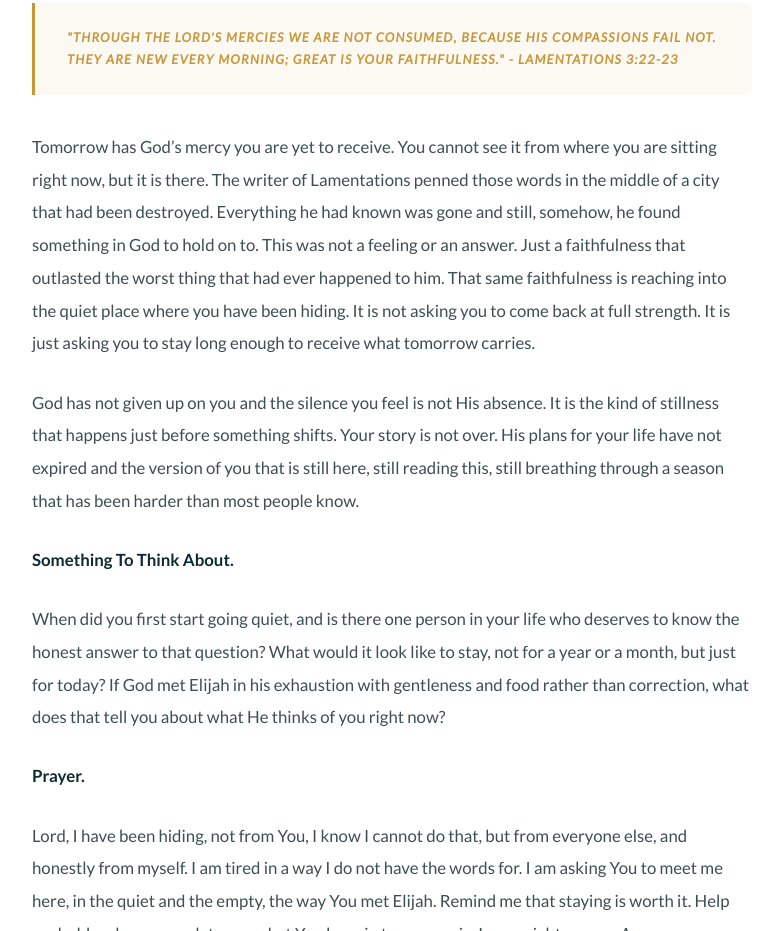
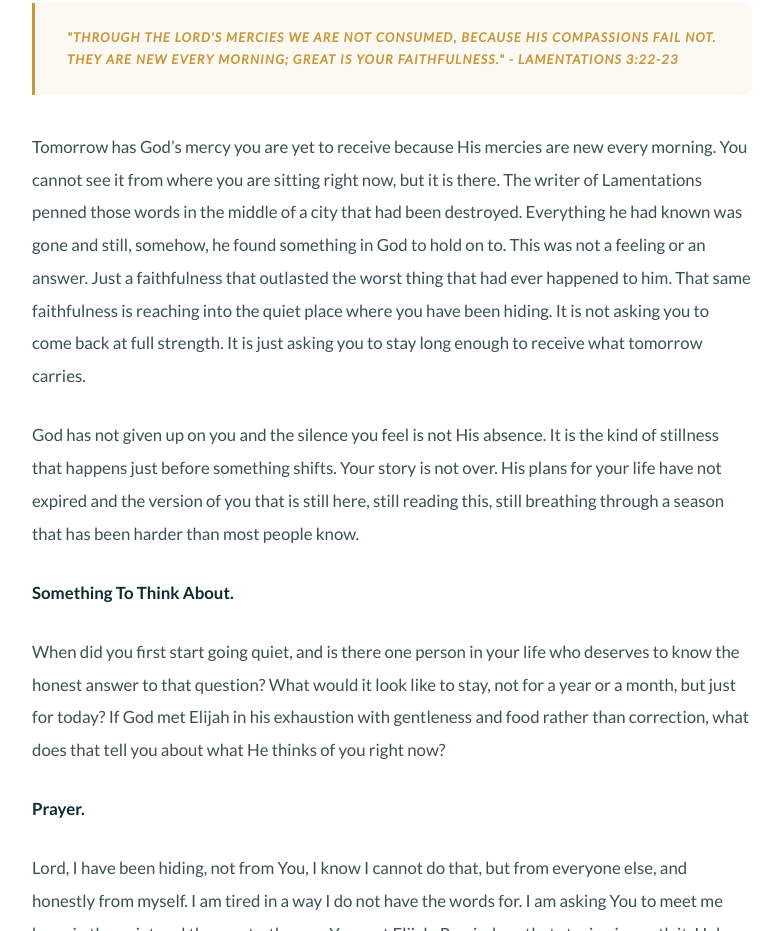
Before and after one commit to captainmavel-lgtm/mavelscorner, an Eleventy site: page src/_posts/2026-06-06-when-you-feel-like-giving-up-a-word-for-the-weary.md in a window 1280 px wide. Shown: the part 2299-3230 px from the top of the page, without its empty margins (248-1029 px from the left). Built offline with nearby package versions, Linux system fonts and the light colour scheme; Eleventy itself is replaced by a stand-in of ours; files that its build step writes are made by us from their sources; a web font is replaced by a local one.

Commit message:
Update Blog Posts “2026-06-06-when-you-feel-like-giving-up-a-word-for-the-weary”

```diff
--- a/src/_posts/2026-06-06-when-you-feel-like-giving-up-a-word-for-the-weary.md
+++ b/src/_posts/2026-06-06-when-you-feel-like-giving-up-a-word-for-the-weary.md
@@ -33,7 +33,7 @@ Staying is not always what people imagine it to be. It rarely looks like a break
 
 > *"Through the Lord's mercies we are not consumed, because His compassions fail not. They are new every morning; great is Your faithfulness." - Lamentations 3:22-23*
 
-Tomorrow has God’s mercy you are yet to receive. You cannot see it from where you are sitting right now, but it is there. The writer of Lamentations penned those words in the middle of a city that had been destroyed. Everything he had known was gone and still, somehow, he found something in God to hold on to. This was not a feeling or an answer. Just a faithfulness that outlasted the worst thing that had ever happened to him. That same faithfulness is reaching into the quiet place where you have been hiding. It is not asking you to come back at full strength. It is just asking you to stay long enough to receive what tomorrow carries.
+Tomorrow has God’s mercy you are yet to receive because His mercies are new every morning. You cannot see it from where you are sitting right now, but it is there. The writer of Lamentations penned those words in the middle of a city that had been destroyed. Everything he had known was gone and still, somehow, he found something in God to hold on to. This was not a feeling or an answer. Just a faithfulness that outlasted the worst thing that had ever happened to him. That same faithfulness is reaching into the quiet place where you have been hiding. It is not asking you to come back at full strength. It is just asking you to stay long enough to receive what tomorrow carries.
 
 God has not given up on you and the silence you feel is not His absence. It is the kind of stillness that happens just before something shifts. Your story is not over. His plans for your life have not expired and the version of you that is still here, still reading this, still breathing through a season that has been harder than most people know.
 
```
